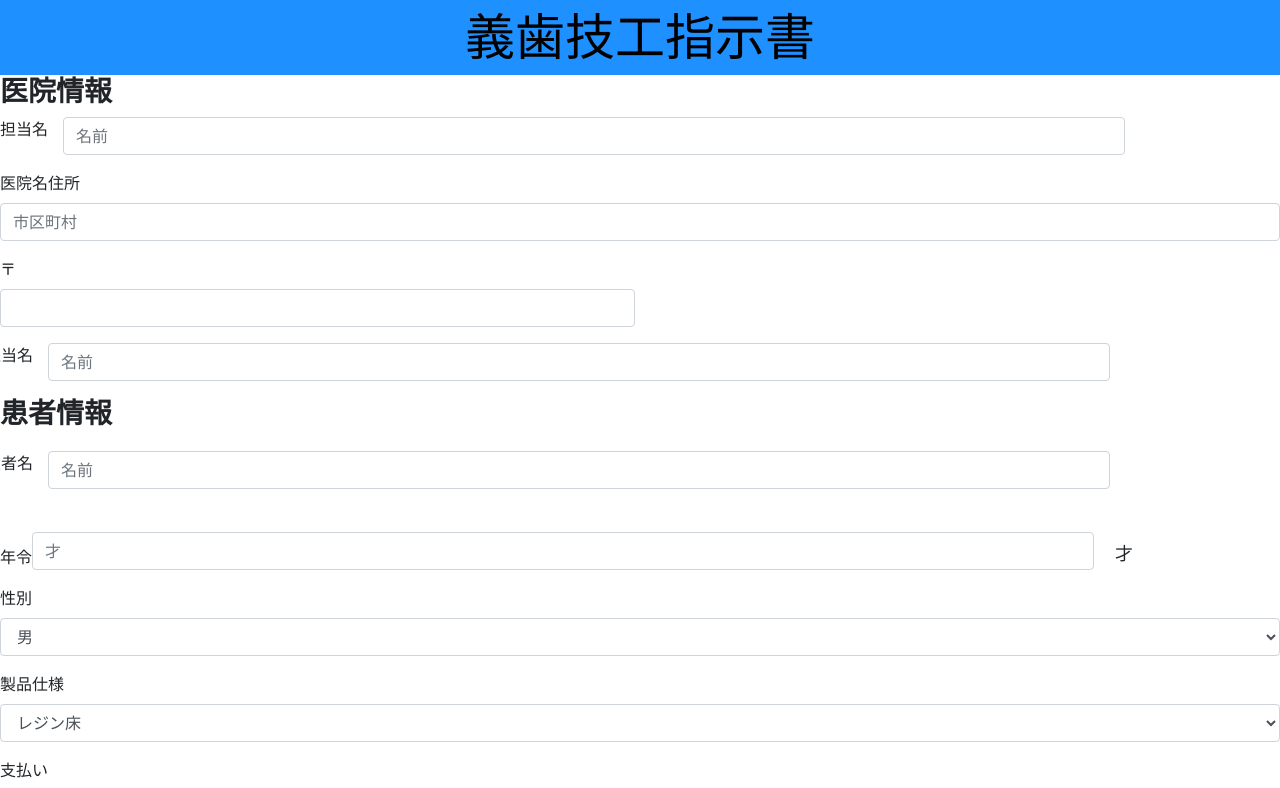
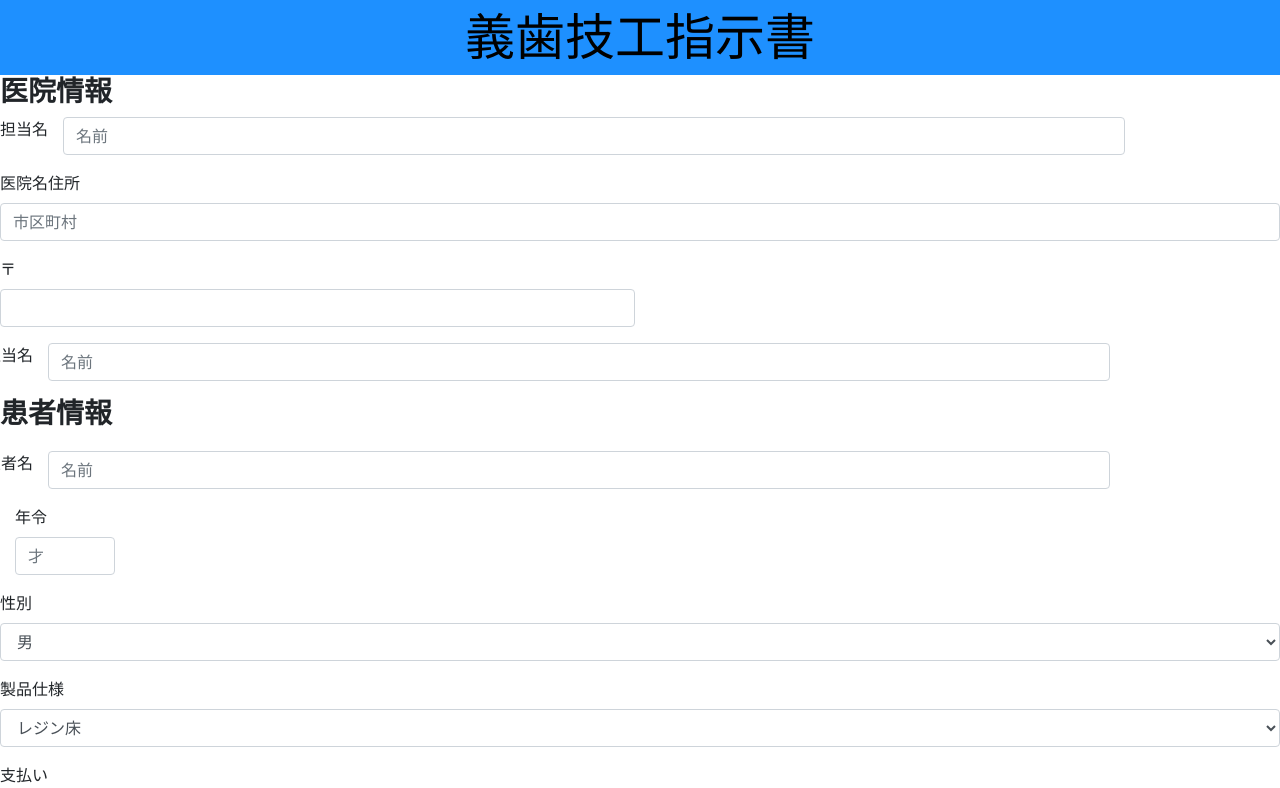
Before and after one commit to JustinTheeDude/dentist-app, a React (Create React App) app: page / in a window 1280 px wide. Shown: the top 788 px of the page. Built offline with nearby package versions, Linux system fonts and the light colour scheme.

Commit message:
updated age input and age input css

```diff
--- a/src/App.css
+++ b/src/App.css
@@ -71,12 +71,14 @@
 .age-label{
     position: relative;
     left: 15px;
-    top: 40px;
+    top: 0px;
+    width: 100px; ;
 }
 .order-div{
     position: relative;
-    left: -50px;
+    left: 0px;
     top: 100px;
+    width: 200px;
 }
 .year-div{
     position: relative;
--- a/src/Components/MainInfo.js
+++ b/src/Components/MainInfo.js
@@ -46,12 +46,14 @@ class MainInfo extends Component {
                         <Input type="text" name="text" placeholder="名前" required />
                     </Col>
                 </FormGroup>
-                <FormGroup row>
-                    <Label className="age-label">年令</Label>
-                    <Col sm={10}>
-                        <div className="age-div">才</div>
-                        <Input type="text" name="text" placeholder="才" required />
-                    </Col>
+                <FormGroup className="age-label">
+                    <Label for="exampleNumber" >年令</Label>
+                    <Input
+                    type="number"
+                    name="number"
+                    id="exampleNumber"
+                    placeholder="才"
+                    />
                 </FormGroup>
                 <FormGroup>
                     <Label>性別</Label>
@@ -86,9 +88,8 @@ class MainInfo extends Component {
                 <FormGroup  className="delivery-time" >
                     <Label for="exampleTime" >Time</Label>
                     <Input
-
                     type="time"
-                     name="time"
+                    name="time"
                     id="exampleTime"
                      placeholder="time placeholder"
                     />
```
